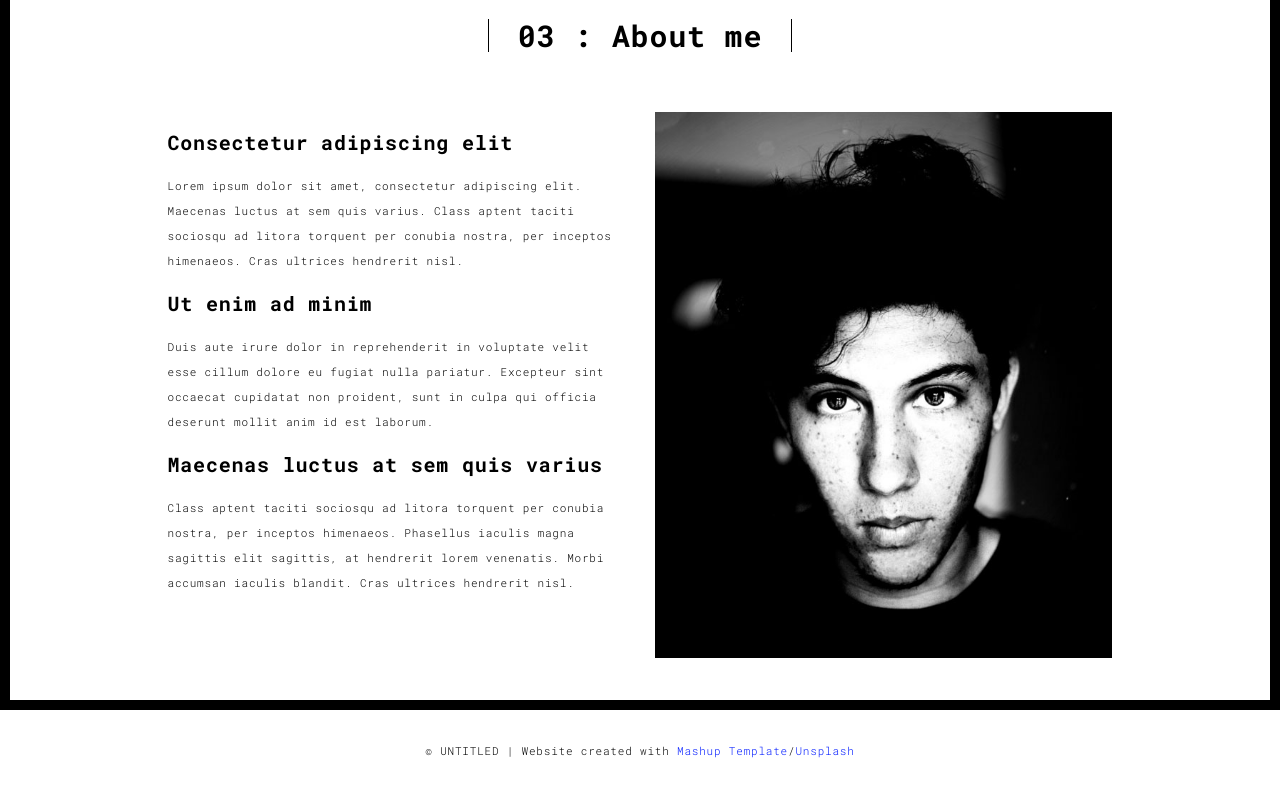
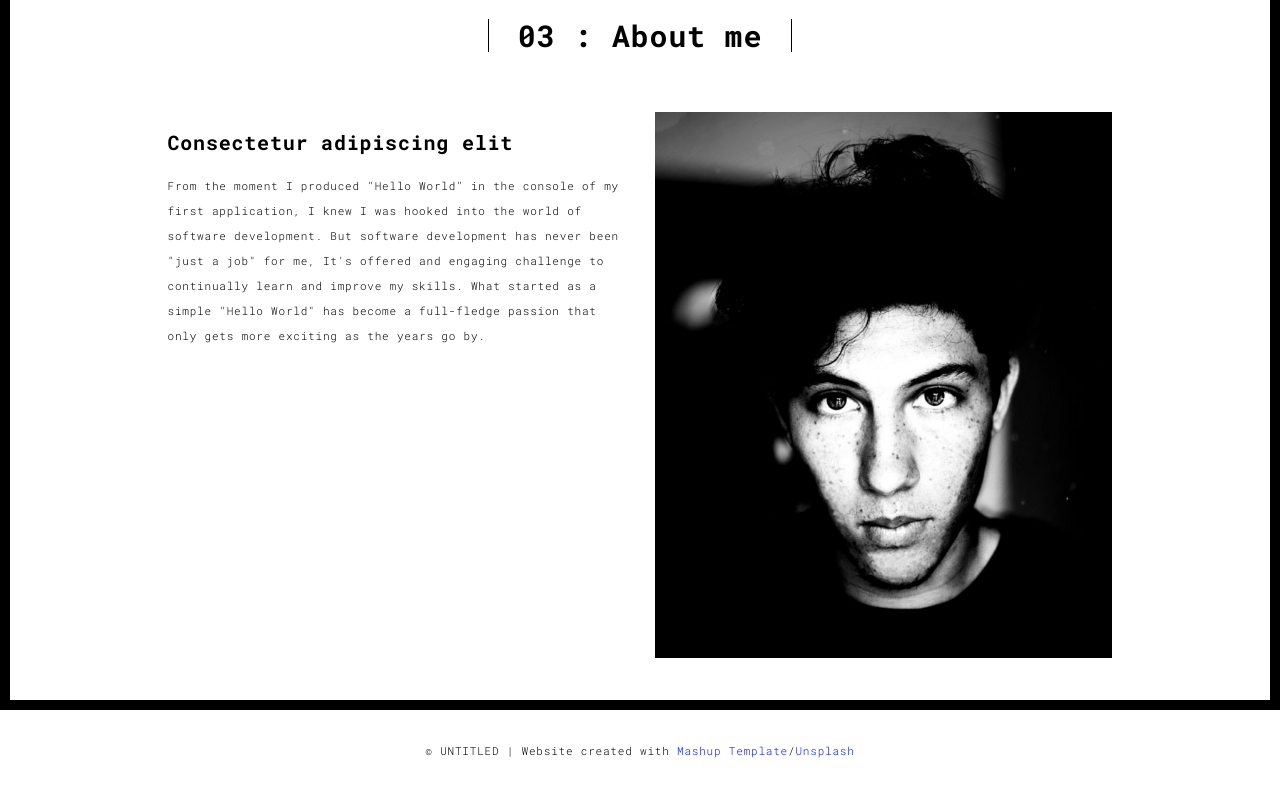
Before and after one commit to tonyoman/portfo, a Flask app: page /about.html in a window 1280 px wide. Shown: the part 90-878 px from the top of the page. Run offline with Flask 2, Linux system fonts and the light colour scheme; some libraries are stand-ins or nearby versions.

Commit message:
updating my About page

```diff
--- a/templates/about.html
+++ b/templates/about.html
@@ -64,18 +64,14 @@
               <div class="row">
                 <div class="col-xs-12 col-md-6">
                   <h3>Consectetur adipiscing elit</h3>
-                  <p>Lorem ipsum dolor sit amet, consectetur adipiscing elit. Maecenas luctus at sem quis varius.
-                    Class aptent taciti sociosqu ad litora torquent per conubia nostra, per inceptos himenaeos. Cras
-                    ultrices hendrerit nisl.</p>
-                  <h3>Ut enim ad minim </h3>
-                  <p>Duis aute irure dolor in reprehenderit in voluptate velit esse
-                    cillum dolore eu fugiat nulla pariatur. Excepteur sint occaecat cupidatat non
-                    proident, sunt in culpa qui officia deserunt mollit anim id est laborum.
-                  <h3>Maecenas luctus at sem quis varius</h3>
                   <p>
-                    Class aptent taciti sociosqu ad litora torquent per conubia nostra, per inceptos himenaeos.
-                    Phasellus iaculis magna sagittis elit sagittis, at hendrerit lorem venenatis. Morbi accumsan iaculis
-                    blandit. Cras ultrices hendrerit nisl.</p>
+                    From the moment I produced "Hello World" in the console of my first application, I knew I was hooked
+                    into the world of software development. But software development has never been "just a job" for me,
+                    It's offered and engaging challenge to continually learn and improve my skills. What started as a
+                    simple
+                    "Hello World" has become a full-fledge passion that only gets more exciting as the years go by.
+
+                  </p>
                 </div>
                 <div class="col-xs-12 col-md-6">
                   <img src="./static/assets/images/profil.jpg" class="img-responsive" alt="">
```
